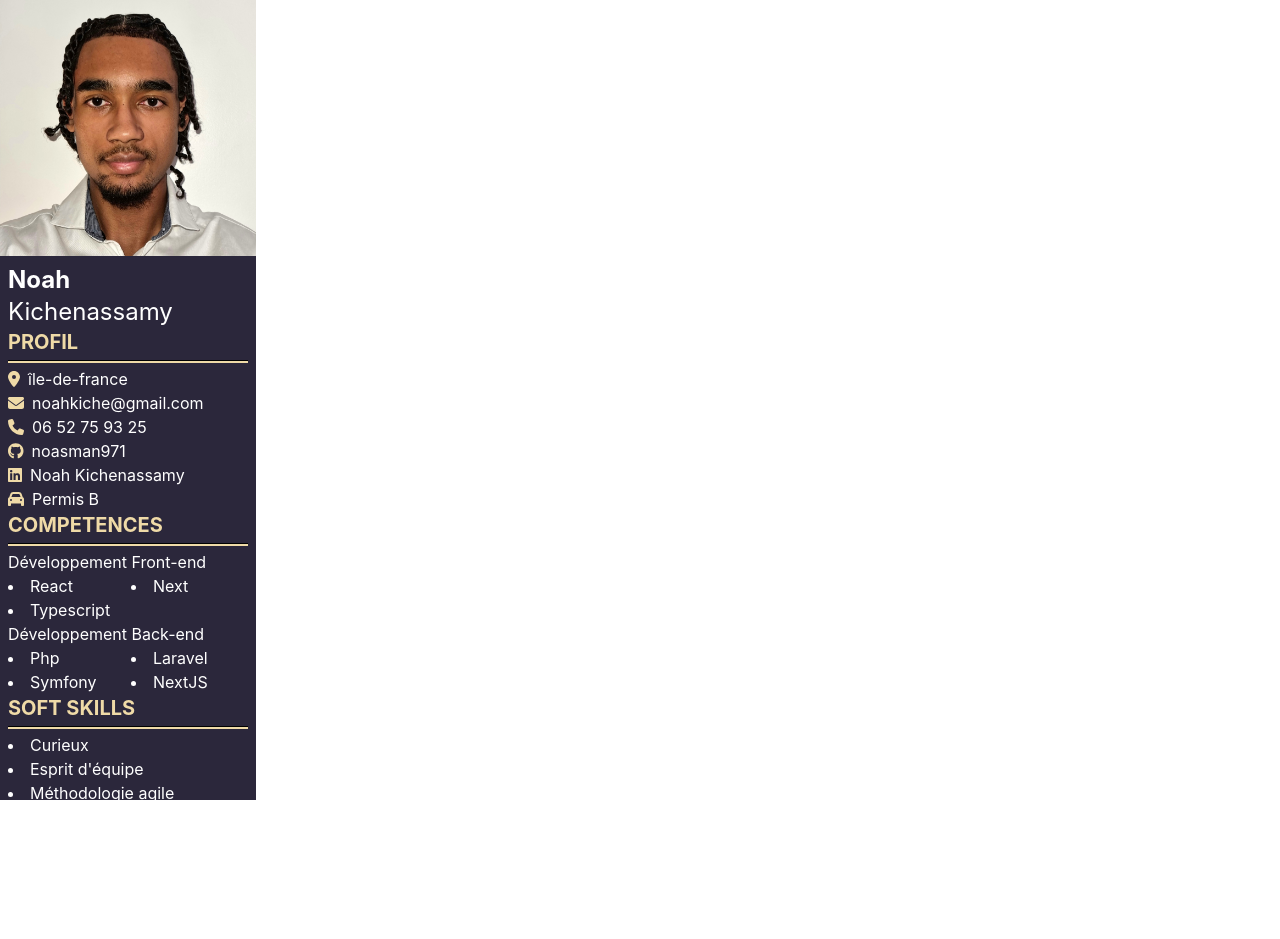
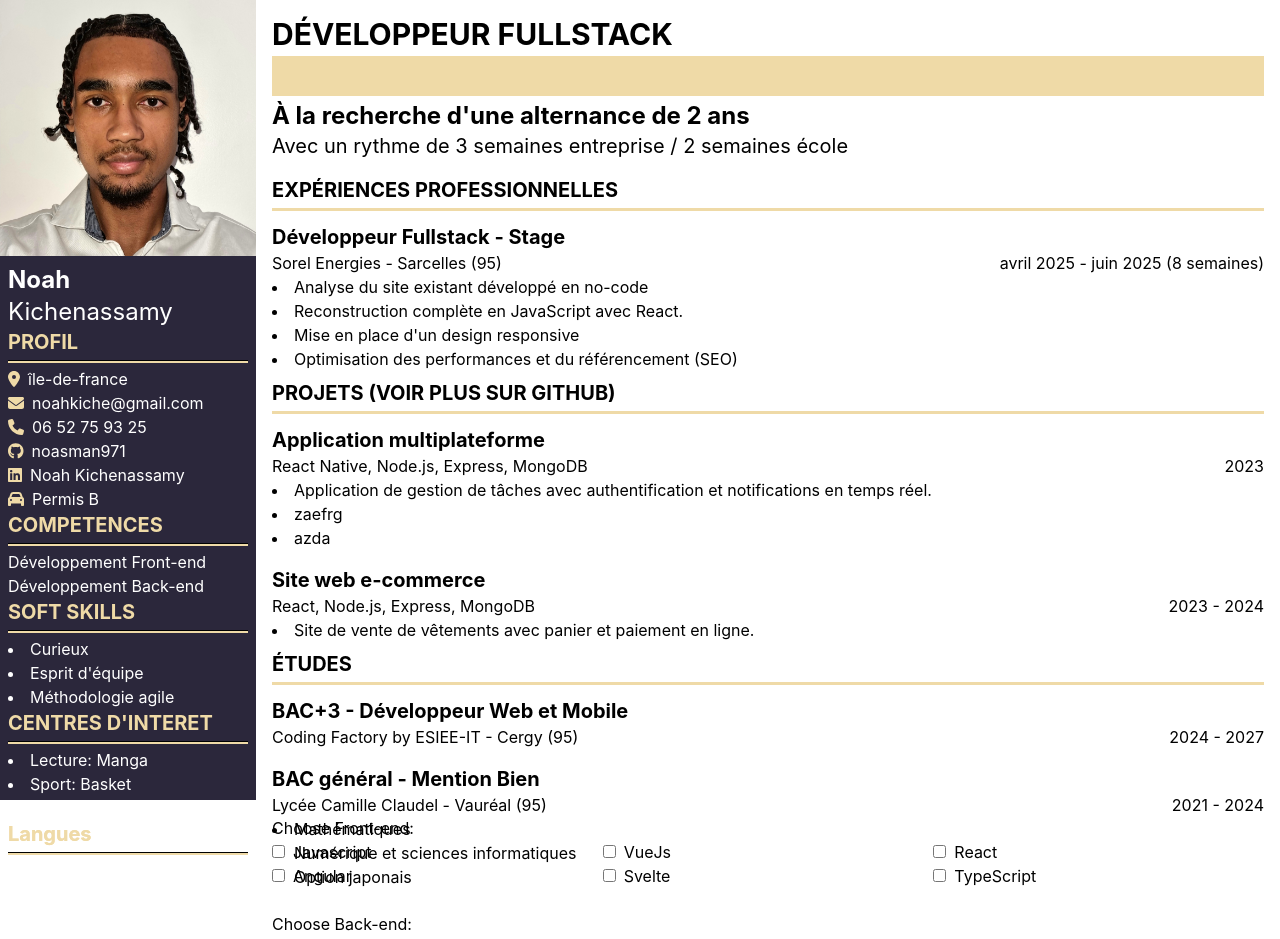
Before and after one commit to noasman971/CVGenerator, a React (Vite) app in the folder CvGenerator/: page / in a window 1280 px wide. Shown: the top 939 px of the page. Before the commit the page ends 800 px from the top, so only its background shows below. Built offline with nearby package versions, Linux system fonts and the light colour scheme.

Commit message:
Update skills

```diff
--- a/CvGenerator/src/App.css
+++ b/CvGenerator/src/App.css
@@ -3,9 +3,9 @@
 
 *{
     font-family: 'Inter', sans-serif;
-    overflow: auto;
 
 }
+
 
 .bg-side{
     background: #2B273B;
--- a/CvGenerator/src/App.tsx
+++ b/CvGenerator/src/App.tsx
@@ -1,11 +1,16 @@
 import './App.css'
+import Sidebar from "./components/Sidebar.tsx";
+import PrincipalPage from "./components/PrincipalPage.tsx";
+import UpdatePage from "./components/UpdatePage.tsx";
 
 function App() {
 
   return (
     <>
-      <div>
-
+      <div >
+          <Sidebar/>
+          <PrincipalPage/>
+          <UpdatePage/>
       </div>
 
 
--- /dev/null
+++ b/CvGenerator/src/components/Bloc2.tsx
@@ -0,0 +1,55 @@
+interface Bloc2Props{
+    title: string;
+    children?: React.ReactNode;
+}
+
+interface Bloc2ContentProps{
+    title: string;
+    description?: string[];
+    languages?: string;
+    date?: string;
+
+}
+
+
+export function Bloc2({title, children}: Bloc2Props)
+{
+    return (
+        <div className="flex flex-col">
+            <h2 className={" text-xl font-bold"}>{title}</h2>
+            <hr className={"w-auto h-0.75 my-1 bg-bigTitle border-0 "} />
+            {children}
+
+
+
+
+        </div>
+
+        )
+}
+
+export function Bloc2Content({title, languages, date, description}: Bloc2ContentProps)
+{
+    return (
+        <div className="flex flex-col py-2">
+            <h3 className={" text-xl font-bold"}>{title}</h3>
+            <span className={"flex justify-between"}>
+                <p >{languages}</p>
+                <p className={"text-end"}>{date}</p>
+            </span>
+
+            <ul className={"list-disc list-inside"}>
+                {description && description.map((item, index) => (
+                    <li key={index}>
+                        {item}
+                    </li>
+                ))}
+
+            </ul>
+
+
+        </div>
+
+    )
+
+}
--- /dev/null
+++ b/CvGenerator/src/components/PrincipalPage.tsx
@@ -0,0 +1,63 @@
+import {Bloc2, Bloc2Content} from "./Bloc2.tsx";
+
+export default function PrincipalPage() {
+    return (
+        <div className="p-4 sm:ml-64  h-screen w-[calc(100%-256px)]">
+            <h1 className="text-3xl font-bold">
+                DÉVELOPPEUR FULLSTACK
+            </h1>
+            <hr className={"w-auto h-10 border-0 my-1 bg-bigTitle "} />
+            <h2 className={"text-2xl font-bold"}>À la recherche d'une alternance de 2 ans</h2>
+            <h3 className={"text-xl pb-4"}>
+                Avec un rythme de 3 semaines entreprise / 2 semaines école
+            </h3>
+
+
+            <Bloc2 title={"EXPÉRIENCES PROFESSIONNELLES\n"}>
+                <Bloc2Content title={"Développeur Fullstack - Stage"}
+                                languages={"Sorel Energies - Sarcelles (95)"}
+                                date={"avril 2025 - juin 2025 (8 semaines)"}
+                                description={[
+                                    "Analyse du site existant développé en no-code",
+                                    "Reconstruction complète en JavaScript avec React.", "Mise en place d'un design responsive",
+                                    "Optimisation des performances et du référencement (SEO)",
+                                    ]}
+
+                />
+            </Bloc2>
+
+
+            <Bloc2 title={"PROJETS (VOIR PLUS SUR GITHUB)"}>
+                <Bloc2Content title={"Application multiplateforme"}
+                              languages={"React Native, Node.js, Express, MongoDB"}
+                              date={"2023"}
+                              description={["Application de gestion de tâches avec authentification et notifications en temps réel.", "zaefrg", "azda"]}
+                />
+
+                <Bloc2Content title={"Site web e-commerce"}
+                              languages={"React, Node.js, Express, MongoDB"}
+                              date={"2023 - 2024"}
+                              description={["Site de vente de vêtements avec panier et paiement en ligne."]}
+                />
+
+            </Bloc2>
+
+
+            <Bloc2 title={"ÉTUDES"}>
+                <Bloc2Content title={"BAC+3 - Développeur Web et Mobile"}
+                              languages={"Coding Factory by ESIEE-IT - Cergy (95)"}
+                              date={"2024 - 2027"}
+
+                />
+
+                <Bloc2Content title={"BAC général - Mention Bien"}
+                              languages={"Lycée Camille Claudel - Vauréal (95)"}
+                              date={"2021 - 2024"}
+                              description={["Mathématiques", "Numérique et sciences informatiques", "Option japonais"]}
+                />
+            </Bloc2>
+        </div>
+
+
+    );
+}
--- a/CvGenerator/src/components/Sidebar.tsx
+++ b/CvGenerator/src/components/Sidebar.tsx
@@ -4,12 +4,20 @@ import Bloc from "./Bloc.tsx";
 import {faCar, faEnvelope, faLocationDot, faPhone} from "@fortawesome/free-solid-svg-icons";
 import {faGithub, faLinkedin} from "@fortawesome/free-brands-svg-icons";
 
-export default function Sidebar()
+
+
+interface SidebarProps {
+    frontend: string[];
+    backend: string[];
+}
+
+export default function Sidebar({ frontend, backend }: SidebarProps)
 
 {
+
     return (
         <>
-            <aside className="fixed top-0 left-0 z-40 w-64 h-screen transition-transform -translate-x-full sm:translate-x-0 bg-side">
+            <aside className="fixed top-0 left-0 z-40 w-64 h-screen bg-side">
             <Image src={profile} alt="profile" />
                 <div className={"p-2"}>
                     <h2>
@@ -22,7 +30,7 @@ export default function Sidebar()
                           icon={[faLocationDot, faEnvelope, faPhone, faGithub, faLinkedin, faCar]}
                           link={[null, null, null,"https://github.com/noasman971", "https://www.linkedin.com/in/noah-kichenassamy/"]}
                     />
-                    <Bloc title={"COMPETENCES"} skills frontend={["React", "Next", "Typescript"]} backend={["Php", "Laravel", "Symfony", "NextJS"]} />
+                    <Bloc title={"COMPETENCES"} skills frontend={frontend} backend={backend} />
                     <Bloc title={"SOFT SKILLS"} description={["Curieux", "Esprit d'équipe", "Méthodologie agile"]}/>
                     <Bloc title={"CENTRES D'INTERET"} description={["Lecture: Manga", "Sport: Basket", "Voyager"]}/>
                     <Bloc title={"Langues"} description={["Anglais: B2 intermédiaire", "Espagnol: B1 Scolaire", "Japonais: B1 Scolaire"]}/>
--- /dev/null
+++ b/CvGenerator/src/components/UpdatePage.tsx
@@ -0,0 +1,71 @@
+import {useState} from "react";
+import Sidebar from "./Sidebar.tsx";
+
+interface Props {
+    title: string;
+    onChange: (checked: boolean) => void;
+}
+
+function Checkbox({ title, onChange }: Props) {
+    const [checked, setChecked] = useState(false);
+    const handleChange = () => {
+        const newChecked = !checked;
+        setChecked(newChecked);
+        onChange(newChecked);
+    };
+
+    return (
+        <div>
+            <input type="checkbox" onClick={handleChange} checked={checked} id={title} name={title} />
+            <label className={"mx-2"} htmlFor={title}>{title}</label>
+        </div>
+    );
+}
+
+export default function UpdatePage() {
+
+    const [frontend, setFrontend] = useState<string[]>([]);
+    const [backend, setBackend] = useState<string[]>([]);
+
+    const handleCheckboxChange = (type: "frontend" | "backend", title: string, checked: boolean) => {
+        const update = type === "frontend" ? frontend : backend;
+        const setter = type === "frontend" ? setFrontend : setBackend;
+
+        if (checked) {
+            setter([...update, title]);
+        } else {
+            setter(update.filter((item) => item !== title));
+        }
+    };
+
+    const frontEndLangs = [
+        "Javascript", "VueJs", "React", "Angular", "Svelte", "TypeScript"
+    ];
+
+    const backEndLangs = [
+        "PHP", "Python", "Java", "Ruby", "JavaScript", "Laravel",
+        "Node.js", "Django", "Spring", "Express", "Flask",
+        "Ruby-on-Rails", "ASP.NET"
+    ];
+
+
+    return (
+        <div className={"p-4 sm:ml-64 w-[calc(100%-256px)] h-screen"}>
+            <fieldset className={"grid grid-cols-3"}>
+                <legend>Choose Front-end:</legend>
+                {frontEndLangs.map((lang) => (
+                    <Checkbox key={lang} title={lang} onChange={(checked) => handleCheckboxChange("frontend", lang, checked)} />
+                ))}
+            </fieldset>
+
+            <fieldset className={"grid grid-cols-3 mt-6"}>
+                <legend>Choose Back-end:</legend>
+                {backEndLangs.map((lang) => (
+                    <Checkbox key={lang} title={lang} onChange={(checked) => handleCheckboxChange("backend", lang, checked)} />
+                ))}
+            </fieldset>
+
+            <Sidebar frontend={frontend} backend={backend} />
+        </div>
+    );
+}
--- a/CvGenerator/src/main.tsx
+++ b/CvGenerator/src/main.tsx
@@ -2,11 +2,11 @@ import { StrictMode } from 'react'
 import { createRoot } from 'react-dom/client'
 import './index.css'
 import App from './App.tsx'
-import Sidebar from './components/Sidebar.tsx'
+
 
 createRoot(document.getElementById('root')!).render(
   <StrictMode>
     <App />
-      <Sidebar/>
+
   </StrictMode>,
 )
```
Also changed, not shown: CvGenerator/src/components/Input.tsx (added).
